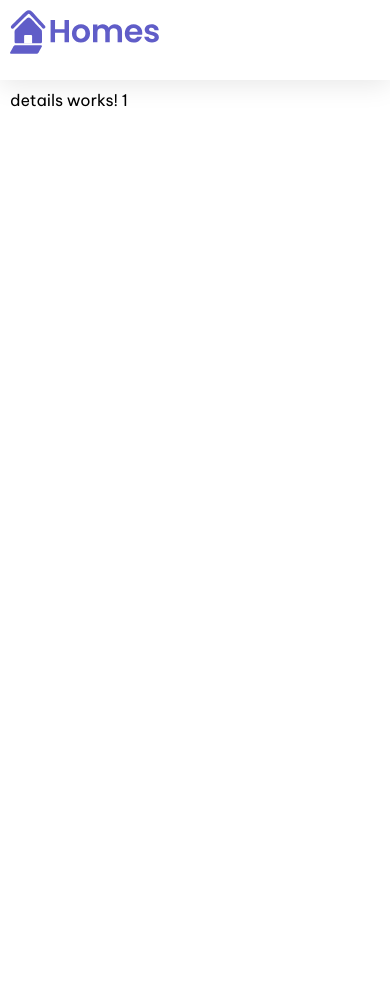
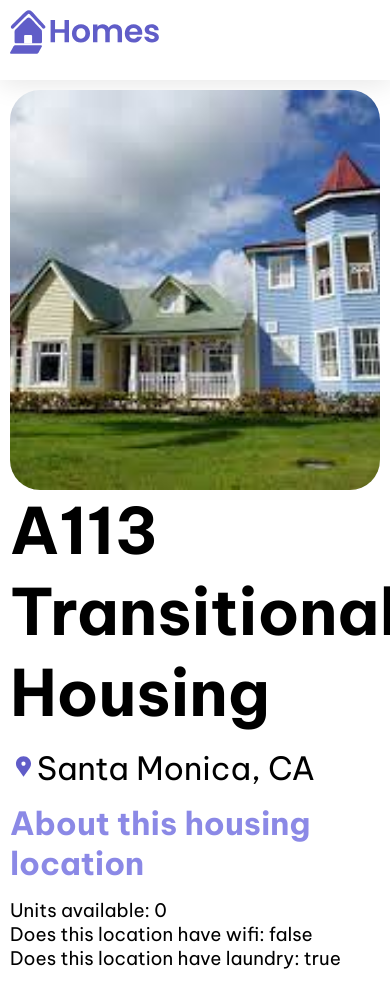
Before and after one commit to JEJU-Ratus/Angular-Tutorial, an Angular app: page /details/1 in a window 390 px wide. Before the commit the page ends 844 px from the top, so only its background shows below. Built offline with nearby package versions, Linux system fonts and the light colour scheme.

Commit message:
feat : add detailComponent template and styles

```diff
--- a/src/app/details/details.component.css
+++ b/src/app/details/details.component.css
@@ -0,0 +1,71 @@
+.listing-photo {
+  height: 600px;
+  width: 50%;
+  object-fit: cover;
+  border-radius: 30px;
+  float: right;
+}
+
+.listing-heading {
+  font-size: 48pt;
+  font-weight: bold;
+  margin-bottom: 15px;
+}
+
+.listing-location::before {
+  content: url('/assets/location-pin.svg') / '';
+}
+
+.listing-location {
+  font-size: 24pt;
+  margin-bottom: 15px;
+}
+
+.listing-features > .section-heading {
+  color: var(--secondary-color);
+  font-size: 24pt;
+  margin-bottom: 15px;
+}
+
+.listing-features {
+  margin-bottom: 20px;
+}
+
+.listing-features li {
+  font-size: 14pt;
+}
+
+li {
+  list-style-type: none;
+}
+
+.listing-apply .section-heading {
+  font-size: 18pt;
+  margin-bottom: 15px;
+}
+
+label, input {
+  display: block;
+}
+label {
+  color: var(--secondary-color);
+  font-weight: bold;
+  text-transform: uppercase;
+  font-size: 12pt;
+}
+input {
+  font-size: 16pt;
+  margin-bottom: 15px;
+  padding: 10px;
+  width: 400px;
+  border-top: none;
+  border-right: none;
+  border-left: none;
+  border-bottom: solid .3px;
+}
+@media (max-width: 1024px) {
+  .listing-photo {
+    width: 100%;
+    height: 400px;
+  }
+}
--- a/src/app/details/details.component.html
+++ b/src/app/details/details.component.html
@@ -1 +1,16 @@
-<p>details works! {{ housingLocationId }}</p>
+<article>
+  <img class="listing-photo" [src]="housingLocation?.photo"
+    alt="Exterior photo of {{housingLocation?.name}}"/>
+  <section class="listing-description">
+    <h2 class="listing-heading">{{housingLocation?.name}}</h2>
+    <p class="listing-location">{{housingLocation?.city}}, {{housingLocation?.state}}</p>
+  </section>
+  <section class="listing-features">
+    <h2 class="section-heading">About this housing location</h2>
+    <ul>
+      <li>Units available: {{housingLocation?.availableUnits}}</li>
+      <li>Does this location have wifi: {{housingLocation?.wifi}}</li>
+      <li>Does this location have laundry: {{housingLocation?.laundry}}</li>
+    </ul>
+  </section>
+</article>
--- a/src/app/details/details.component.ts
+++ b/src/app/details/details.component.ts
@@ -1,6 +1,8 @@
 import { Component, inject } from '@angular/core';
 import { CommonModule } from '@angular/common';
 import { ActivatedRoute } from '@angular/router';
+import { Housinglocation } from '../housinglocation';
+import { HousingService } from '../housing.service';
 
 @Component({
   selector: 'app-details',
@@ -12,7 +14,13 @@
 export class DetailsComponent {
   route: ActivatedRoute = inject(ActivatedRoute);
   housingLocationId = -1;
+  housingService = inject(HousingService);
+  housingLocation: Housinglocation | undefined;
+
   constructor() {
     this.housingLocationId = Number(this.route.snapshot.params['id']);
+    this.housingLocation = this.housingService.getHousingLocationById(
+      this.housingLocationId
+    );
   }
 }
--- a/src/app/housing-location/housing-location.component.html
+++ b/src/app/housing-location/housing-location.component.html
@@ -5,5 +5,5 @@
   alt="Exterior photo of {{housingLocation.name}}">
   <h2 class="listing-heading">{{ housingLocation.name }}</h2>
   <p class="listing-location">{{ housingLocation.city}}, {{housingLocation.state }}</p>
-  <a [routerLink]="[ '/details', housingLocation.id ]">Learn More</a>
+  <a [routerLink]="['/details', housingLocation.id]">Learn More</a>
 </section>
```
